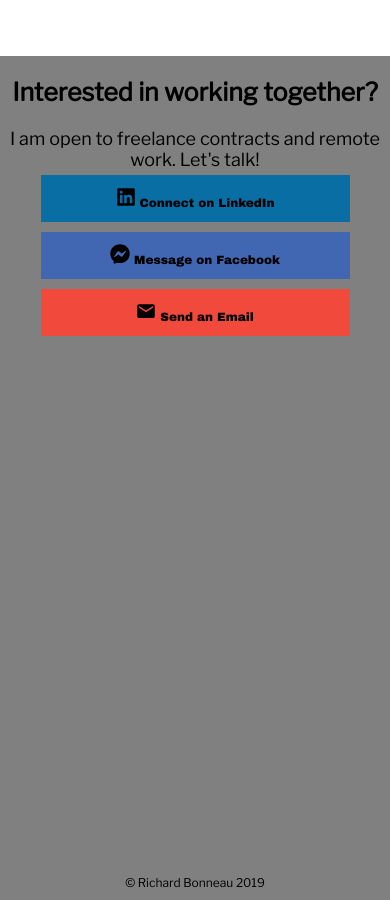
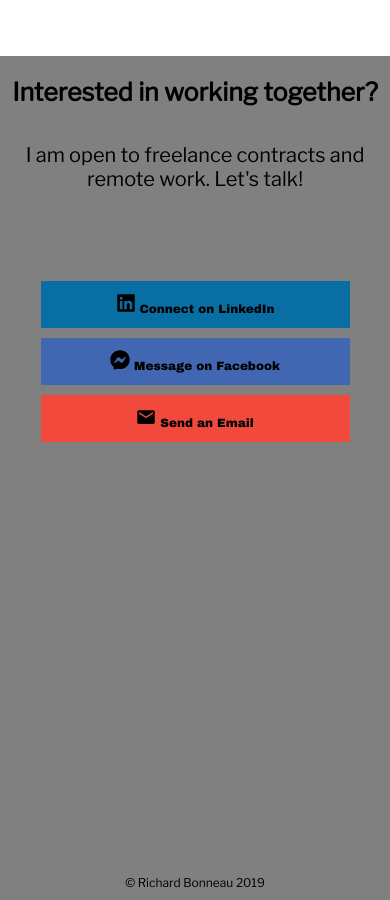
Before and after one commit to richardbonneau/portfolio, a React (Create React App) app: page / in a window 390 px wide. Shown: the part 2300-3200 px from the top of the page. Built offline with nearby package versions, Linux system fonts and the light colour scheme.

Commit message:
small mobile styling done

```diff
--- a/src/App.css
+++ b/src/App.css
@@ -36,6 +36,9 @@
   text-align: center;
   position: relative;
 }
+.contact-buttons-container{
+  margin-top:85px;
+}
 .contact-btn{
   display: inline-block;
   padding: 12px;
@@ -51,7 +54,8 @@
   width: 20px;
 }
 .contact-text{
-  font-size:18px;
+  font-size:20px;
+  margin-top:36px;
 }
 .facebook{background:#4267B2}
 .linkedin{background:#096EA3}
```
